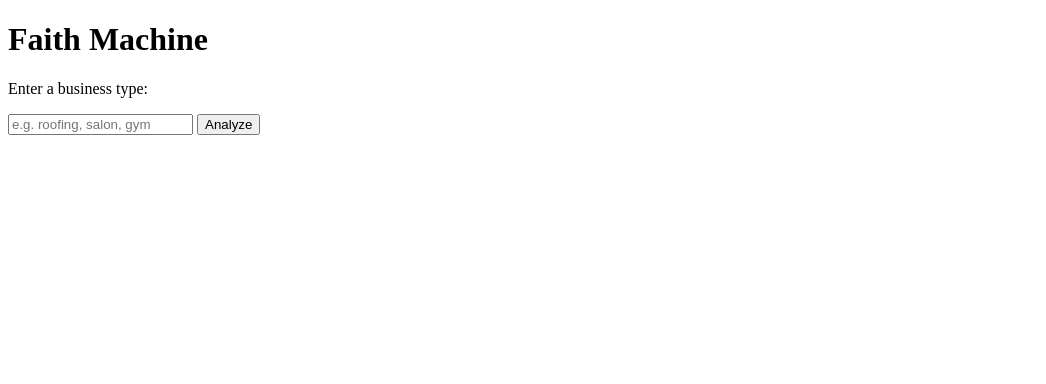
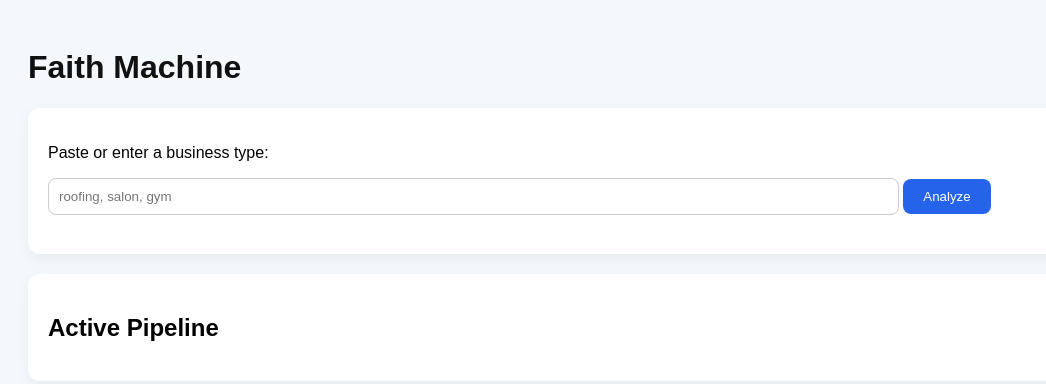
Before and after one commit to IntuitiveTechNicole/Faith-Machine, a plain HTML site: page index.html in a window 1280 px wide. Shown: the whole page, without its empty margins (0-1046 px from the left). Drawn offline with Linux system fonts and the light colour scheme.

Commit message:
Update index.html

```diff
--- a/index.html
+++ b/index.html
@@ -2,30 +2,108 @@
 <html>
 <head>
   <title>Faith Machine</title>
+
+  <style>
+    body {
+      font-family: Arial;
+      background: #f4f7fb;
+      padding: 20px;
+    }
+
+    h1 {
+      color: #111;
+    }
+
+    .box {
+      background: white;
+      padding: 20px;
+      border-radius: 12px;
+      margin-bottom: 20px;
+      box-shadow: 0 5px 15px rgba(0,0,0,0.05);
+    }
+
+    input {
+      width: 70%;
+      padding: 10px;
+      border-radius: 8px;
+      border: 1px solid #ccc;
+    }
+
+    button {
+      padding: 10px 20px;
+      border: none;
+      background: #2563eb;
+      color: white;
+      border-radius: 8px;
+      cursor: pointer;
+    }
+
+    .card {
+      background: white;
+      padding: 15px;
+      border-radius: 10px;
+      margin-top: 10px;
+      display: flex;
+      justify-content: space-between;
+      box-shadow: 0 3px 10px rgba(0,0,0,0.05);
+    }
+
+    .score {
+      font-weight: bold;
+      color: #2563eb;
+    }
+  </style>
 </head>
+
 <body>
 
   <h1>Faith Machine</h1>
-  <p>Enter a business type:</p>
 
-  <input id="inputField" type="text" placeholder="e.g. roofing, salon, gym" />
-  <button onclick="analyze()">Analyze</button>
+  <div class="box">
+    <p>Paste or enter a business type:</p>
 
-  <h2 id="result"></h2>
+    <input id="inputField" placeholder="roofing, salon, gym" />
+    <button onclick="analyze()">Analyze</button>
+
+    <h3 id="result"></h3>
+  </div>
+
+  <div class="box">
+    <h2>Active Pipeline</h2>
+
+    <div id="pipeline"></div>
+  </div>
 
   <script>
     function analyze() {
       let input = document.getElementById("inputField").value;
 
-      if (input === "") {
+      if (!input) {
         document.getElementById("result").innerText = "Enter something first.";
         return;
       }
 
-      // Simple logic (we expand later)
-      let response = "Searching for " + input + " businesses...";
+      document.getElementById("result").innerText =
+        "Analyzing " + input + " businesses...";
 
-      document.getElementById("result").innerText = response;
+      // Fake data (next we make it real)
+      let leads = [
+        { name: "Elite " + input, score: 94 },
+        { name: "Prime " + input, score: 88 }
+      ];
+
+      let container = document.getElementById("pipeline");
+      container.innerHTML = "";
+
+      leads.forEach(lead => {
+        let div = document.createElement("div");
+        div.className = "card";
+        div.innerHTML = `
+          <span>${lead.name}</span>
+          <span class="score">${lead.score}</span>
+        `;
+        container.appendChild(div);
+      });
     }
   </script>
 
```
